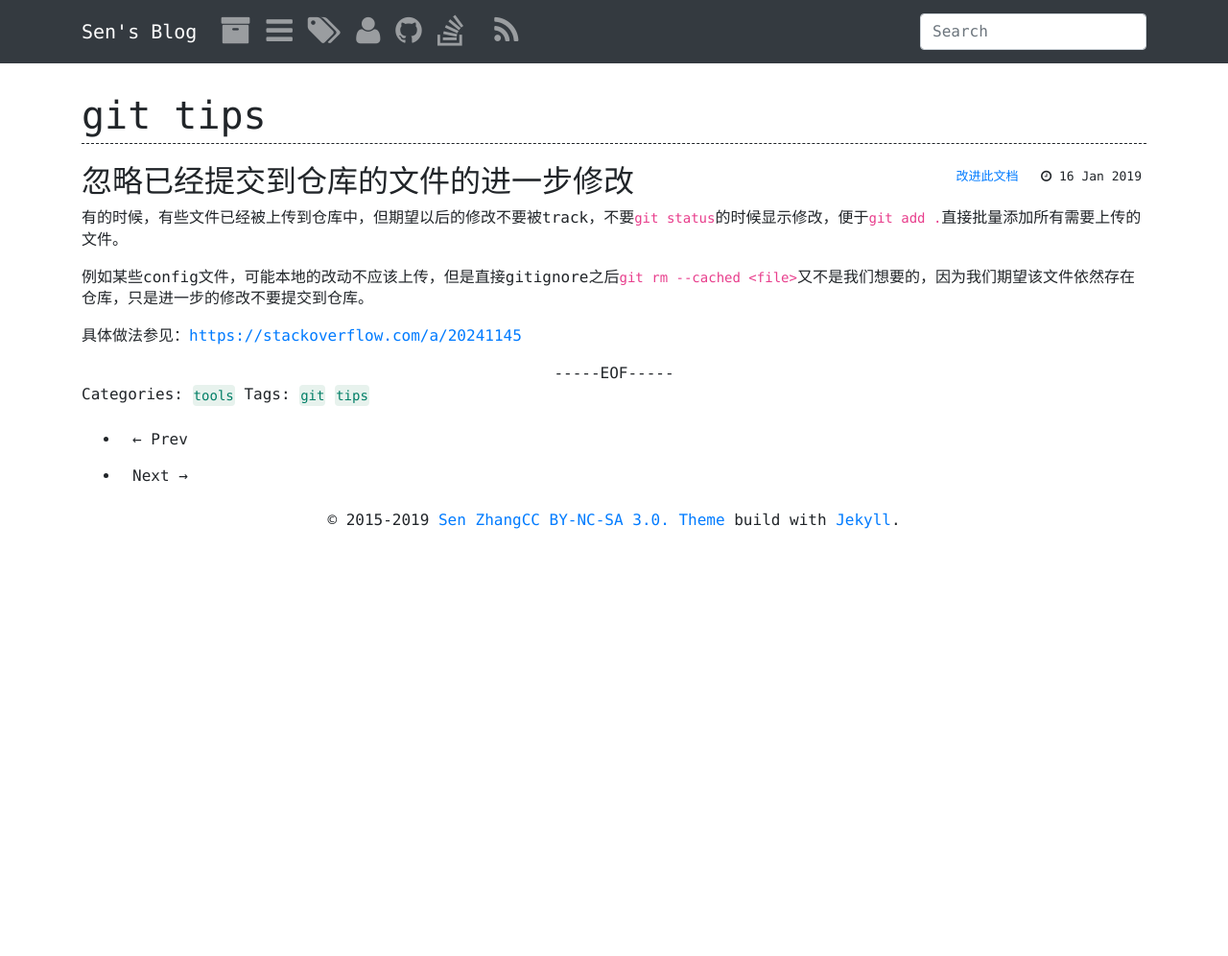
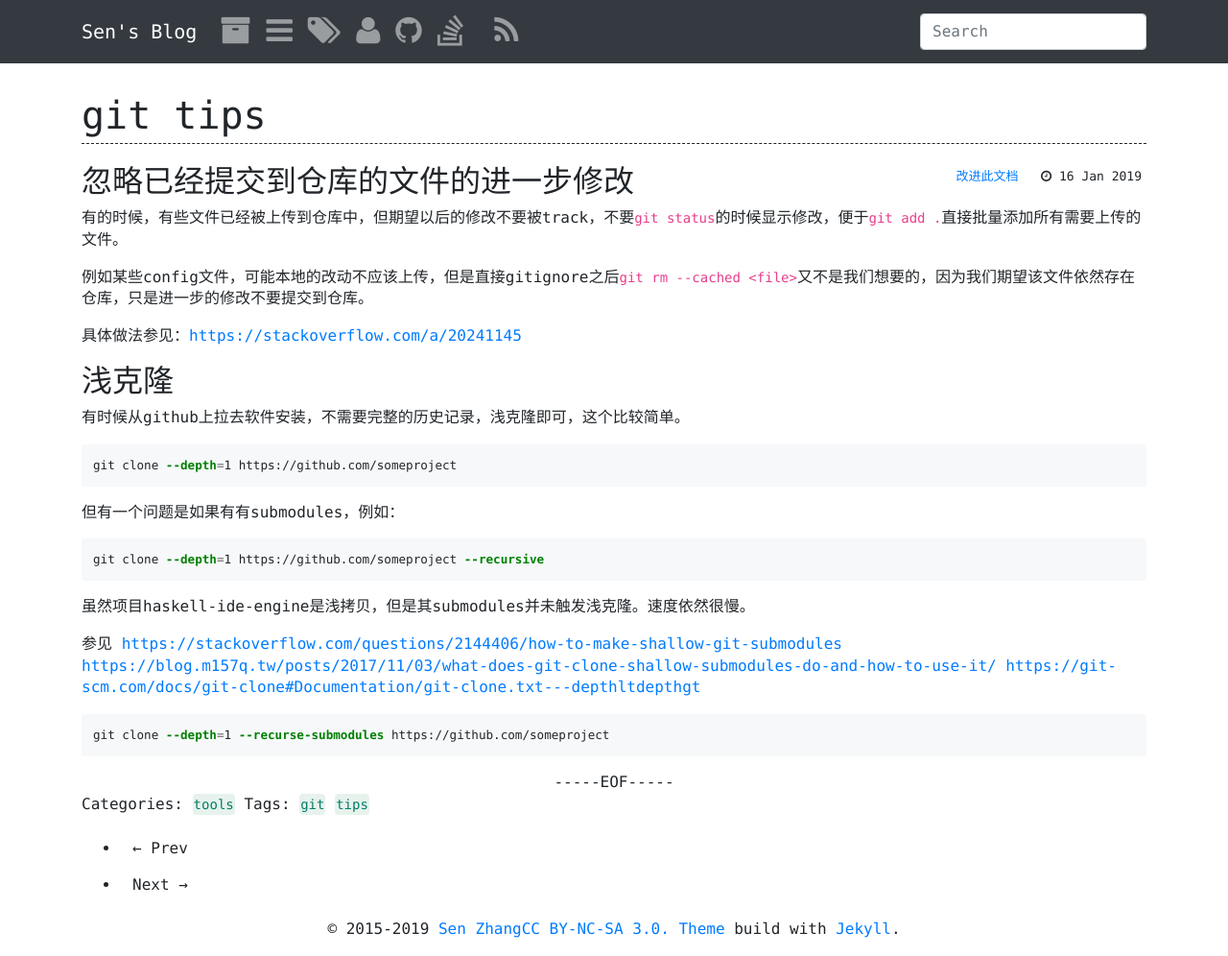
Before and after one commit to SenZhangAI/senzhangai.github.com, a Jekyll site: the page built from _posts/2019-01-16-git-tips.md, in a window 1280 px wide. Shown: the whole page at 96% size. Built offline with Jekyll 4.4.1, drawn with Linux system fonts in a browser that asks for light colours; comment, search, counter and statistics services are not loaded; before the commit the page ends 900 px from its top, so only the background shows below that.

Commit message:
add some git tips

````diff
--- a/_posts/2019-01-16-git-tips.md
+++ b/_posts/2019-01-16-git-tips.md
@@ -14,3 +14,27 @@ tags: [git, tips]
 例如某些config文件，可能本地的改动不应该上传，但是直接gitignore之后`git rm --cached <file>`又不是我们想要的，因为我们期望该文件依然存在仓库，只是进一步的修改不要提交到仓库。
 
 具体做法参见：<https://stackoverflow.com/a/20241145>
+
+## 浅克隆
+
+有时候从github上拉去软件安装，不需要完整的历史记录，浅克隆即可，这个比较简单。
+
+```sh
+git clone --depth=1 https://github.com/someproject
+```
+
+但有一个问题是如果有有submodules，例如：
+
+```sh
+git clone --depth=1 https://github.com/someproject --recursive
+```
+
+虽然项目haskell-ide-engine是浅拷贝，但是其submodules并未触发浅克隆。速度依然很慢。
+
+参见 <https://stackoverflow.com/questions/2144406/how-to-make-shallow-git-submodules>
+<https://blog.m157q.tw/posts/2017/11/03/what-does-git-clone-shallow-submodules-do-and-how-to-use-it/>
+<https://git-scm.com/docs/git-clone#Documentation/git-clone.txt---depthltdepthgt>
+
+```sh
+git clone --depth=1 --recurse-submodules https://github.com/someproject
+```
````
